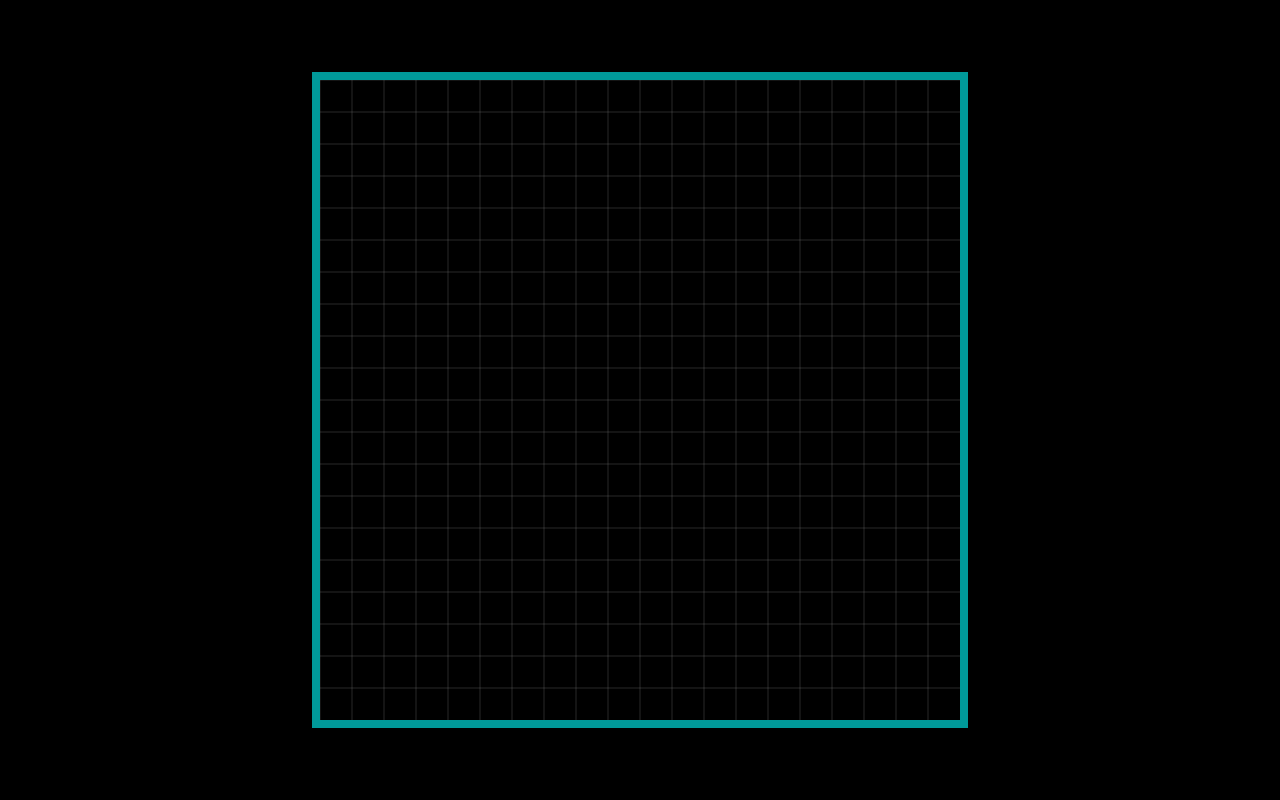
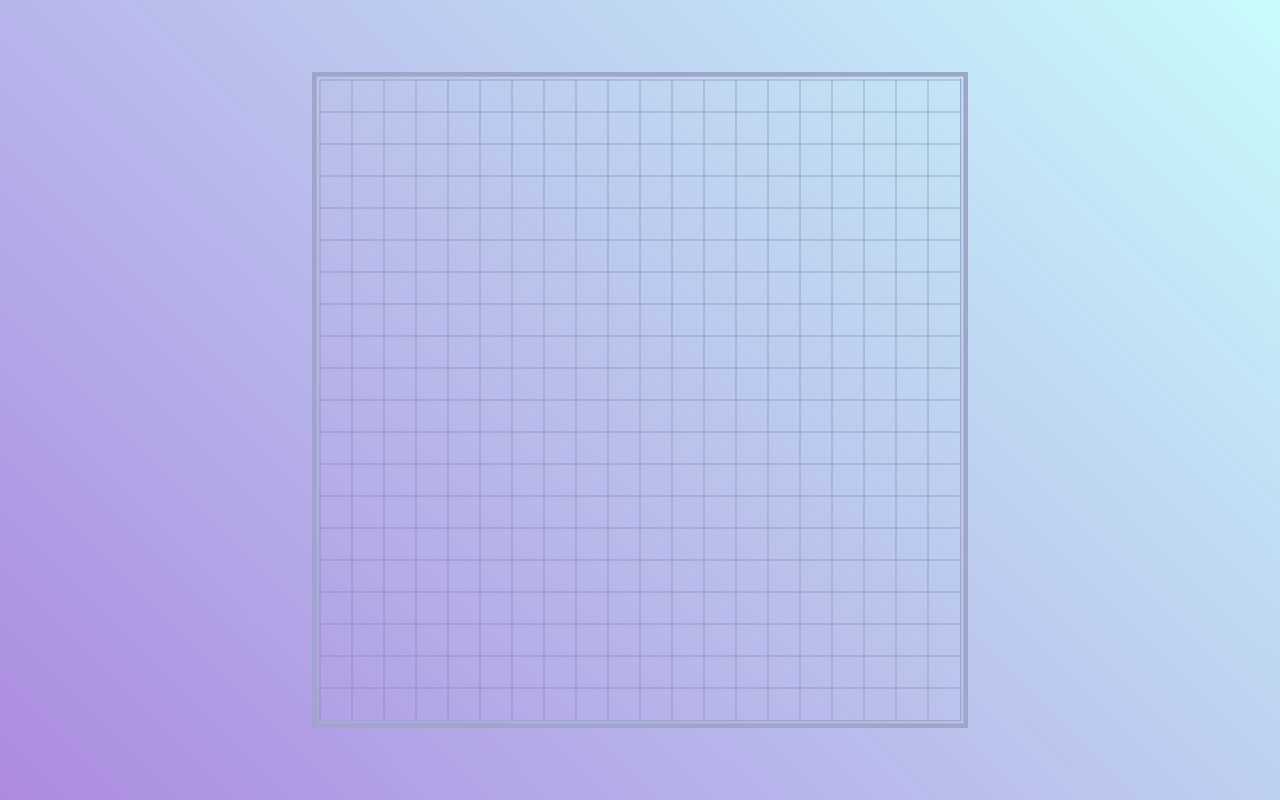
Before and after one commit to TabGreen/snack-tetris, a plain HTML site: page index.html in a window 1280 px wide. Drawn offline with Linux system fonts and the light colour scheme.

Commit message:
边框优化,背景

```diff
--- a/script.js
+++ b/script.js
@@ -1,3 +1,4 @@
+//颜色统一使用16进制
 //constants
     //相对尺寸
 const h = 20;
@@ -8,12 +9,13 @@ var block_realSize;//px
 
 const Scale_borderWidth = 0.01;
 var borderWidth;//px
-const borderColor = '#099';
+const borderColor = '#9EA6C9';
 
 var realWidth;
 var realHeight;
 
-const gridWidth = 1;//px
+const Scale_gridWidth = 0.06;//相对于一个格子的尺寸
+var gridWidth;//px
 const gridColor = '#888';
 const gridAlpha = 0.3;
 
@@ -33,6 +35,7 @@ function setConstants(){
             block_realSize = window.innerHeight*Scale_blockSize/h;
             borderWidth = window.innerHeight*Scale_borderWidth;
         }
+        gridWidth = block_realSize*Scale_gridWidth;
         return block_realSize;
     }
 
@@ -78,21 +81,34 @@ function drawBG(){
         buffer.fillStyle = gridColor;
         buffer.globalAlpha = gridAlpha;
         for(let i=0;i<w;i++){
-            buffer.fillRect(i*block_realSize + borderWidth - gridWidth/2,borderWidth,gridWidth,realHeight);
+            buffer.fillRect(i*block_realSize + borderWidth - gridWidth/2,borderWidth,gridWidth,realHeight - 2*borderWidth);
         }
         for(let i=0;i<h;i++){
-            buffer.fillRect(borderWidth,i*block_realSize + borderWidth - gridWidth/2,realWidth,gridWidth);
+            buffer.fillRect(borderWidth,i*block_realSize + borderWidth - gridWidth/2,realWidth - 2*borderWidth,gridWidth);
         }
         buffer.globalAlpha = 1;
     }
     drawGrid();
 }
-function drawBorder(){
+function drawBorder() {
+    const Scale_width = [7, 3, 2]; // 外边框, 狭小的空白, 内边框的宽度比
+    const totalScale = Scale_width.reduce((a, b) => a + b, 0);
+    const outerBorderWidth = borderWidth * (Scale_width[0] / totalScale);
+    const innerBorderWidth = borderWidth * (Scale_width[2] / totalScale);
+    const gapWidth = borderWidth * (Scale_width[1] / totalScale);
+
+    // 绘制外边框
     buffer.fillStyle = borderColor;
-    buffer.fillRect(0,0,realWidth,borderWidth);
-    buffer.fillRect(0,0,borderWidth,realHeight);
-    buffer.fillRect(0,realHeight-borderWidth,realWidth,borderWidth);
-    buffer.fillRect(realWidth-borderWidth,0,borderWidth,realHeight);
+    buffer.fillRect(0, 0, realWidth, outerBorderWidth); // 上
+    buffer.fillRect(0, 0, outerBorderWidth, realHeight); // 左
+    buffer.fillRect(0, realHeight - outerBorderWidth, realWidth, outerBorderWidth); // 下
+    buffer.fillRect(realWidth - outerBorderWidth, 0, outerBorderWidth, realHeight); // 右
+
+    // 绘制内边框
+    buffer.fillRect(gapWidth, gapWidth, realWidth - 2 * gapWidth, innerBorderWidth); // 上
+    buffer.fillRect(gapWidth, gapWidth, innerBorderWidth, realHeight - 2 * gapWidth); // 左
+    buffer.fillRect(outerBorderWidth + gapWidth, realHeight - borderWidth, realWidth - borderWidth - outerBorderWidth - gapWidth +1, innerBorderWidth); // 下
+    buffer.fillRect(realWidth - borderWidth, outerBorderWidth + gapWidth, innerBorderWidth, realHeight - borderWidth - outerBorderWidth - gapWidth+1); // 右
 }
 //render
 function render(){
--- a/style.css
+++ b/style.css
@@ -1,6 +1,15 @@
 body{
-    background-color: black;
+    background-color: rgb(186,195,237);
 }
 canvas{
     position: fixed;
 }
+
+body {
+    margin: 0;
+    padding: 0;
+    width: 100%;
+    height: 100vh; /* 使用视口高度 */
+    overflow: hidden;
+    background: linear-gradient(45deg,rgb(172,138,224),rgb(200,251,251));
+}
```
